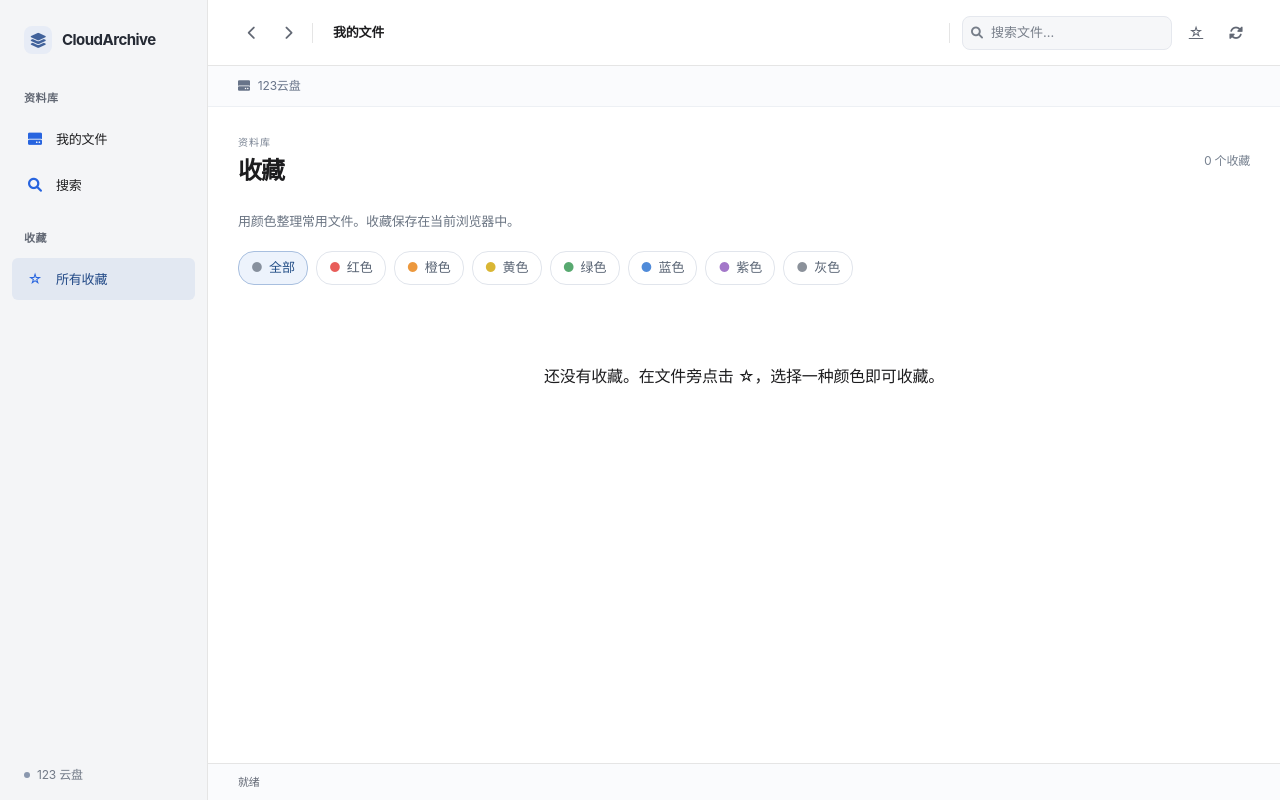
After one commit to binghezhouke/123, a Flask app: page /favorites in a window 1280 px wide. The commit adds this page. Run offline with Flask 3, Linux system fonts and the light colour scheme; parts of the project's set-up code (start-up, migrations or seed data) failed here and were passed over; some libraries are stand-ins or nearby versions.

Commit message:
feat: add Finder-style colored favorites and filtering

```diff
--- a/routes/main.py
+++ b/routes/main.py
@@ -169,3 +169,9 @@ def demo_webdav(file_id):
     except Exception as e:
         flash(f'加载演示页面时发生错误: {e}', 'error')
         return redirect(url_for('main.index'))
+
+
+@main_bp.route('/favorites')
+def favorites():
+    """Browser-local colored favorites; no cloud API request is necessary."""
+    return render_template('favorites.html')
--- a/static/css/browser.css
+++ b/static/css/browser.css
@@ -153,3 +153,32 @@ button:disabled { opacity: .4; cursor: default; }
     #zip-gallery-counter { justify-self: start; }
     .file-list-row .file-list-meta:nth-child(2), .file-list-header > :nth-child(2) { display: block; }
 }
+
+/* Finder-like color markers stay visible in both list and icon views. */
+[data-favorite-key] { position: relative; }
+.favorite-file-link { color: inherit; text-decoration: none; min-width: 0; }
+.file-grid-item > .favorite-file-link { display: block; width: 100%; }
+.file-list-row[data-favorite-key] { padding-right: 44px; }
+.favorite-marker { border: 0; background: transparent; color: var(--favorite-color); font-size: 21px; width: 36px; height: 36px; border-radius: 8px; cursor: pointer; flex-shrink: 0; }
+.file-grid-item > .favorite-marker { position: absolute; right: 2px; top: 2px; }
+.file-list-row > .favorite-marker { position: absolute; right: 4px; top: 6px; display: block; }
+.favorite-marker:focus-visible, .favorite-color-choice:focus-visible, .favorite-filter:focus-visible { outline: 2px solid #508bd9; outline-offset: 2px; }
+#favorite-picker { margin: auto; width: min(360px, calc(100vw - 32px)); padding: 24px; border: 1px solid #dfe3e9; border-radius: 14px; box-shadow: 0 18px 60px #15203330; color: #263241; }
+#favorite-picker::backdrop { background: #15203338; }
+#favorite-picker h2 { font-size: 16px; line-height: 1.5; overflow-wrap: anywhere; padding-right: 16px; }
+.favorite-close { position: absolute; right: 8px; top: 8px; border: 0; background: transparent; font-size: 24px; width: 36px; height: 36px; cursor: pointer; }
+#favorite-colors { display: grid; grid-template-columns: repeat(4, 1fr); gap: 8px; margin: 20px 0; }
+.favorite-color-choice { border: 1px solid transparent; border-radius: 8px; background: #f6f7f9; padding: 10px 4px; font-size: 12px; cursor: pointer; }
+.favorite-color-choice::before { content: ''; display: block; width: 18px; height: 18px; border-radius: 50%; background: var(--favorite-color); margin: 0 auto 6px; }
+.favorite-color-choice[aria-pressed=true] { border-color: var(--favorite-color); box-shadow: inset 0 0 0 1px var(--favorite-color); }
+#favorite-message { font-size: 13px; margin-top: 12px; }
+.favorite-note { color: #6b7583; font-size: 13px; }
+#favorite-filters { display: flex; flex-wrap: wrap; gap: 8px; margin: 20px 0; }
+.favorite-filter { border: 1px solid #e1e5ec; background: white; border-radius: 16px; padding: 6px 12px; color: #596474; font-size: 13px; cursor: pointer; }
+.favorite-filter::before { content: '●'; color: var(--favorite-color); margin-right: 6px; }
+.favorite-filter[aria-pressed=true] { background: #edf3fc; border-color: #a8bfdf; color: #244f87; }
+.favorite-large-dot { display: block; color: var(--favorite-color); font-size: 38px; margin: 8px 0 12px; }
+#favorite-results .file-grid-item { text-align: center; }
+@media (hover: hover) and (pointer: fine) { .favorite-marker:hover { background: #e9edf4; } }
+
+.archive-browser tr:target { background: #edf3fc; outline: 2px solid #a8bfdf; outline-offset: -2px; }
--- a/static/js/app.js
+++ b/static/js/app.js
@@ -187,7 +187,7 @@ function initSearchEnhancement() {
  */
 function initItemClick() {
     document.addEventListener('click', event => {
-        if (event.target.closest('.btn, a')) return;
+        if (event.target.closest('button, input, select, .btn, a')) return;
         const link = event.target.closest('.file-item')?.querySelector('a');
         if (link) window.location.href = link.href;
     });
--- /dev/null
+++ b/static/js/favorites.js
@@ -0,0 +1,134 @@
+(() => {
+    const KEY = 'cloudarchive.favorites.v1';
+    const colors = {red: ['红色', '#e85d59'], orange: ['橙色', '#ec983d'], yellow: ['黄色', '#d9b634'],
+        green: ['绿色', '#58a970'], blue: ['蓝色', '#508bd9'], purple: ['紫色', '#a377c9'], gray: ['灰色', '#8b919a']};
+    const picker = document.getElementById('favorite-picker');
+    if (!picker) return;
+    let selected = null;
+    let filter = new URL(location.href).searchParams.get('color') || '';
+    if (!Object.hasOwn(colors, filter)) filter = '';
+    function read() {
+        try {
+            const raw = JSON.parse(localStorage.getItem(KEY) || '{}');
+            if (!raw || typeof raw !== 'object' || Array.isArray(raw)) return {};
+            return Object.fromEntries(Object.entries(raw).slice(0, 5000).filter(([key, item]) => {
+                if (!key.startsWith('file:') && !key.startsWith('zip:')) return false;
+                if (!item || !Object.hasOwn(colors, item.color) || typeof item.name !== 'string' || typeof item.url !== 'string') return false;
+                const url = new URL(item.url, location.href);
+                return url.origin === location.origin && /^https?:$/.test(url.protocol);
+            }));
+        } catch {return {};}
+    }
+    let records = read();
+    function colorize(button, color) {
+        button.style.setProperty('--favorite-color', colors[color]?.[1] || '#87909d');
+        button.textContent = color ? '●' : '☆';
+        button.setAttribute('aria-label', color ? `${colors[color][0]}收藏，修改标记` : '收藏文件');
+        button.title = color ? `${colors[color][0]}收藏` : '收藏文件';
+        button.classList.toggle('is-favorite', !!color);
+    }
+    function decorate(root = document) {
+        root.querySelectorAll('[data-favorite-key]').forEach(item => {
+            let button = item.querySelector('.favorite-marker');
+            if (!button) {
+                button = document.createElement('button');
+                button.type = 'button';
+                button.className = 'favorite-marker';
+                button.setAttribute('aria-haspopup', 'dialog');
+                (item.tagName === 'TR' ? item.cells[0] : item).append(button);
+            }
+            colorize(button, records[item.dataset.favoriteKey]?.color);
+        });
+    }
+    function save(color) {
+        if (!selected) return;
+        const next = read();
+        if (color) next[selected.key] = {name: selected.name, url: selected.url, color};
+        else delete next[selected.key];
+        try {
+            if (Object.keys(next).length > 5000) throw new Error('limit');
+            localStorage.setItem(KEY, JSON.stringify(next));
+        } catch {
+            document.getElementById('favorite-message').textContent = '无法保存收藏：浏览器存储不可用或已满，请释放空间后重试。';
+            return;
+        }
+        records = next;
+        picker.close();
+        render();
+        decorate();
+    }
+    const palette = document.getElementById('favorite-colors');
+    for (const [color, [label, hex]] of Object.entries(colors)) {
+        const button = document.createElement('button');
+        button.type = 'button';
+        button.className = 'favorite-color-choice';
+        button.dataset.color = color;
+        button.style.setProperty('--favorite-color', hex);
+        button.textContent = label;
+        button.addEventListener('click', () => save(color));
+        palette.append(button);
+    }
+    document.getElementById('favorite-remove').addEventListener('click', () => save(null));
+    document.addEventListener('click', event => {
+        const button = event.target.closest('.favorite-marker');
+        if (!button) return;
+        event.preventDefault(); event.stopPropagation();
+        const item = button.closest('[data-favorite-key]');
+        selected = {key: item.dataset.favoriteKey, name: item.dataset.favoriteName, url: item.dataset.favoriteUrl};
+        document.getElementById('favorite-picker-title').textContent = selected.name;
+        document.getElementById('favorite-message').textContent = '';
+        const color = records[selected.key]?.color;
+        document.getElementById('favorite-remove').hidden = !color;
+        palette.querySelectorAll('button').forEach(b => b.setAttribute('aria-pressed', String(b.dataset.color === color)));
+        picker.showModal();
+    });
+    function render() {
+        const container = document.getElementById('favorite-results');
+        if (!container) return;
+        container.replaceChildren();
+        const items = Object.entries(records).filter(([, item]) => !filter || item.color === filter);
+        for (const [key, item] of items) {
+            const card = document.createElement('div');
+            card.className = 'file-grid-item';
+            Object.assign(card.dataset, {favoriteKey: key, favoriteName: item.name, favoriteUrl: item.url});
+            const link = document.createElement('a');
+            link.className = 'favorite-file-link';
+            link.href = item.url;
+            const icon = document.createElement('span');
+            icon.className = 'favorite-large-dot';
+            icon.style.setProperty('--favorite-color', colors[item.color][1]);
+            icon.textContent = '●'; icon.setAttribute('aria-hidden', 'true');
+            const name = document.createElement('div');
+            name.className = 'file-grid-name'; name.textContent = item.name;
+            const label = document.createElement('span');
+            label.className = 'file-grid-meta'; label.textContent = `${colors[item.color][0]} · ${key.startsWith('zip:') ? '压缩包内文件' : '文件或文件夹'}`;
+            link.append(icon, name, label); card.append(link); container.append(card);
+        }
+        document.getElementById('favorite-count').textContent = `${items.length} 个收藏`;
+        const empty = document.getElementById('favorite-empty');
+        empty.hidden = items.length > 0;
+        empty.textContent = filter ? '这个颜色还没有收藏。' : '还没有收藏。在文件旁点击 ☆，选择一种颜色即可收藏。';
+        document.querySelectorAll('[data-favorite-filter]').forEach(b => b.setAttribute('aria-pressed', String(b.dataset.favoriteFilter === filter)));
+    }
+    const filters = document.getElementById('favorite-filters');
+    if (filters) for (const [color, [label, hex]] of [['', ['全部', '#87909d']], ...Object.entries(colors)]) {
+        const button = document.createElement('button');
+        button.type = 'button'; button.className = 'favorite-filter'; button.dataset.favoriteFilter = color;
+        button.style.setProperty('--favorite-color', hex); button.textContent = label;
+        button.addEventListener('click', () => {
+            filter = color;
+            const url = new URL(location.href);
+            if (color) url.searchParams.set('color', color); else url.searchParams.delete('color');
+            history.replaceState(null, '', url);
+            render(); decorate();
+        });
+        filters.append(button);
+    }
+    window.addEventListener('storage', event => {if (event.key === KEY || event.key === null) {records = read(); render(); decorate();}});
+    // Newly appended pagination entries inherit their saved marker without a reload.
+    for (const id of ['fileContainer', 'fileListView']) {
+        const container = document.getElementById(id);
+        if (container) new MutationObserver(() => decorate(container)).observe(container, {childList: true});
+    }
+    render(); decorate();
+})();
--- a/templates/base.html
+++ b/templates/base.html
@@ -23,12 +23,16 @@
             <a class="browser-brand" href="{{ url_for('main.index') }}"><span class="brand-mark"><i class="fas fa-layer-group" aria-hidden="true"></i></span>CloudArchive</a>
             <div class="sidebar-section">
                 <div class="sidebar-header">资料库</div>
-                <a href="{{ url_for('main.index') }}" class="sidebar-item {% if request.endpoint != 'main.search' %}active{% endif %}">
+                <a href="{{ url_for('main.index') }}" class="sidebar-item {% if request.endpoint not in ['main.search', 'main.favorites'] %}active{% endif %}">
                     <span class="sidebar-icon"><i class="fas fa-hdd" aria-hidden="true"></i></span><span>我的文件</span>
                 </a>
                 <a href="{{ url_for('main.search') }}" class="sidebar-item {% if request.endpoint == 'main.search' %}active{% endif %}">
                     <span class="sidebar-icon"><i class="fas fa-search" aria-hidden="true"></i></span><span>搜索</span>
                 </a>
+            </div>
+            <div class="sidebar-section">
+                <div class="sidebar-header">收藏</div>
+                <a href="{{ url_for('main.favorites') }}" class="sidebar-item {% if request.endpoint == 'main.favorites' %}active{% endif %}"><span class="sidebar-icon" aria-hidden="true">☆</span><span>所有收藏</span></a>
             </div>
             <div class="sidebar-footer"><span class="connection-dot"></span>123 云盘</div>
         </aside>
@@ -68,6 +72,7 @@
                         <input type="search" placeholder="搜索文件…" aria-label="搜索文件" id="toolbarSearch" onkeypress="if(event.key==='Enter'){location.href='{{ url_for('main.search') }}?q='+encodeURIComponent(this.value);}">
                     </div>
 
+                    <a class="toolbar-btn" href="{{ url_for('main.favorites') }}" title="收藏" aria-label="打开收藏">☆</a>
                     <!-- Action Buttons -->
                     <button type="button" class="toolbar-btn" onclick="refreshFiles()" title="刷新" aria-label="刷新文件">
                         <i class="fas fa-sync-alt"></i>
@@ -238,6 +243,14 @@
         }
     </script>
 
+    <dialog id="favorite-picker" aria-labelledby="favorite-picker-title">
+        <form method="dialog"><button class="favorite-close" aria-label="关闭">×</button></form>
+        <p class="eyebrow">收藏标记</p><h2 id="favorite-picker-title"></h2>
+        <div id="favorite-colors" aria-label="选择收藏颜色"></div>
+        <button type="button" id="favorite-remove" class="btn btn-secondary">取消收藏</button>
+        <p id="favorite-message" role="status" aria-live="polite"></p>
+    </dialog>
+    <script src="{{ url_for('static', filename='js/favorites.js') }}" defer></script>
     {% block extra_scripts %}{% endblock %}
 </body>
 </html>
--- /dev/null
+++ b/templates/favorites.html
@@ -0,0 +1,9 @@
+{% extends "base.html" %}
+{% block title %}收藏 - CloudArchive{% endblock %}
+{% block content %}
+<header class="browser-heading"><div><p class="eyebrow">资料库</p><h1>收藏</h1></div><span class="item-count" id="favorite-count"></span></header>
+<p class="favorite-note">用颜色整理常用文件。收藏保存在当前浏览器中。</p>
+<nav id="favorite-filters" aria-label="按颜色筛选收藏"></nav>
+<div id="favorite-results" class="file-grid"></div>
+<p id="favorite-empty" class="empty-state" hidden>还没有收藏。在文件旁点击 ☆，选择一种颜色即可收藏。</p>
+{% endblock %}
--- a/templates/search.html
+++ b/templates/search.html
@@ -70,7 +70,7 @@
         <!-- Results Grid -->
         <div class="file-grid" id="fileContainer">
             {% for file in files %}
-            <div class="file-grid-item file-item" data-file-id="{{ file.fileId }}" data-file-type="{{ 'folder' if file.is_folder else 'file' }}">
+            <div class="file-grid-item file-item" data-file-id="{{ file.fileId }}" data-favorite-key="file:{{ file.fileId }}" data-favorite-name="{{ file.filename }}" data-favorite-url="{{ url_for('main.index', parent_id=file.fileId) if file.is_folder else url_for('main.file_detail', file_id=file.fileId) }}" data-file-type="{{ 'folder' if file.is_folder else 'file' }}">
                 <div class="file-grid-icon {{ 'folder' if file.is_folder else file.category|lower }}">
                     <i class="{{ file.icon }}"></i>
                 </div>
@@ -98,7 +98,7 @@
                 <div>操作</div>
             </div>
             {% for file in files %}
-            <div class="file-list-row file-item" data-file-id="{{ file.fileId }}">
+            <div class="file-list-row file-item" data-file-id="{{ file.fileId }}" data-favorite-key="file:{{ file.fileId }}" data-favorite-name="{{ file.filename }}" data-favorite-url="{{ url_for('main.index', parent_id=file.fileId) if file.is_folder else url_for('main.file_detail', file_id=file.fileId) }}">
                 <div class="file-list-name">
                     <span class="file-list-icon {{ 'folder' if file.is_folder else file.category|lower }}">
                         <i class="{{ file.icon }}"></i>
--- a/templates/zip_browser.html
+++ b/templates/zip_browser.html
@@ -47,7 +47,7 @@
                     <tr><td><a href="{{ url_for('zip.browse', file_id=file.fileId, path=prefix ~ folder ~ '/') }}"><i class="fas fa-folder" aria-hidden="true"></i> {{ folder }}/</a></td><td>—</td><td></td></tr>
                 {% endfor %}
                 {% for entry in files %}
-                    <tr>
+                    <tr id="archive-member-{{ entry.id }}" data-favorite-key="zip:{{ file.fileId }}:{{ archive_version }}:{{ entry.id }}" data-favorite-name="{{ entry.name }}" data-favorite-url="{{ url_for('zip.browse', file_id=file.fileId, path=prefix) }}#archive-member-{{ entry.id }}">
                         <td style="overflow-wrap: anywhere;">{{ entry.name }}{% if entry.encrypted %} <span class="badge bg-secondary">加密</span>{% endif %}{% if entry.video %} <span class="badge bg-secondary">视频</span>{% endif %}</td>
                         <td>{{ '{:,}'.format(entry.size) }} B</td>
                         <td>
```
Also changed, not shown: templates/files.html (+7 -6 lines), tests/test_favorites.py (added, +35 -0 lines), README.md.
